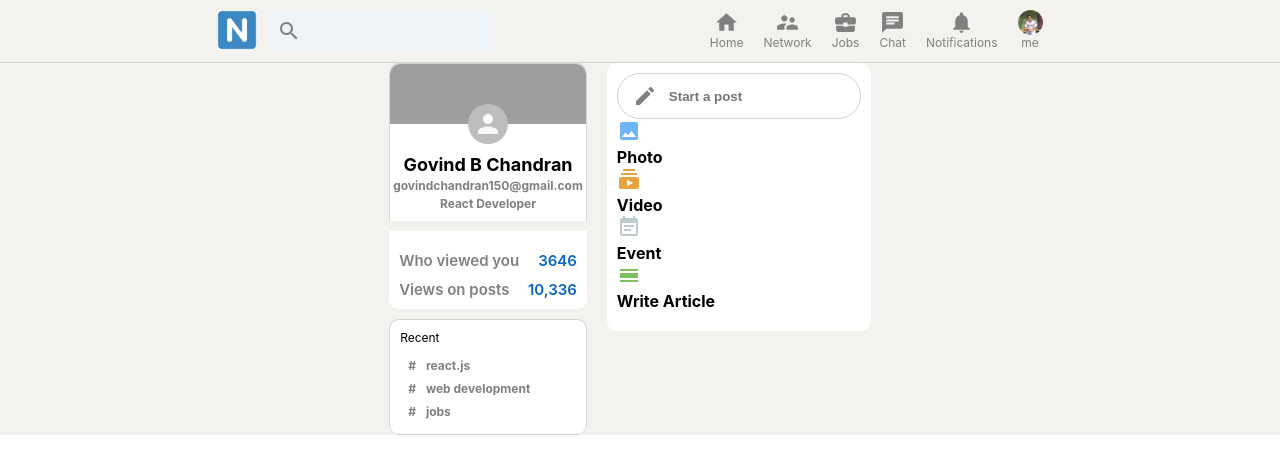
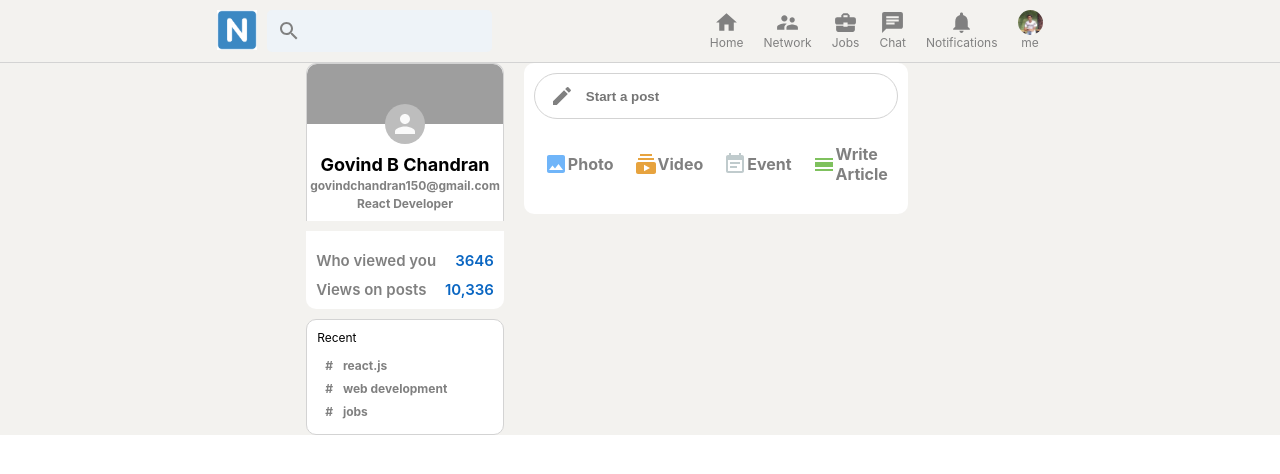
Before and after one commit to chandran-jr/NetworKit, a React (Create React App) app: page / in a window 1280 px wide. Shown: the top 474 px of the page. Built offline with nearby package versions, Linux system fonts and the light colour scheme; grey boxes are pictures that could not be loaded.

Commit message:
Add files via upload

```diff
--- a/src/Feed.css
+++ b/src/Feed.css
@@ -37,3 +37,8 @@
 .feed__input > form > button {
     display: none;
 }
+
+.feed__inputOptions{
+    display: flex;
+    justify-content: space-evenly;
+}
--- a/src/InputOption.css
+++ b/src/InputOption.css
@@ -1,3 +1,13 @@
 .inputOption{
+    display: flex;
+    align-items: center;
+    margin-top: 15px;
+    color: gray;
+    padding: 10px;
+    cursor: pointer;
+}
 
+.inputOption:hover{
+    background-color: whitesmoke;
+    border-radius: 20px;
 }
```
